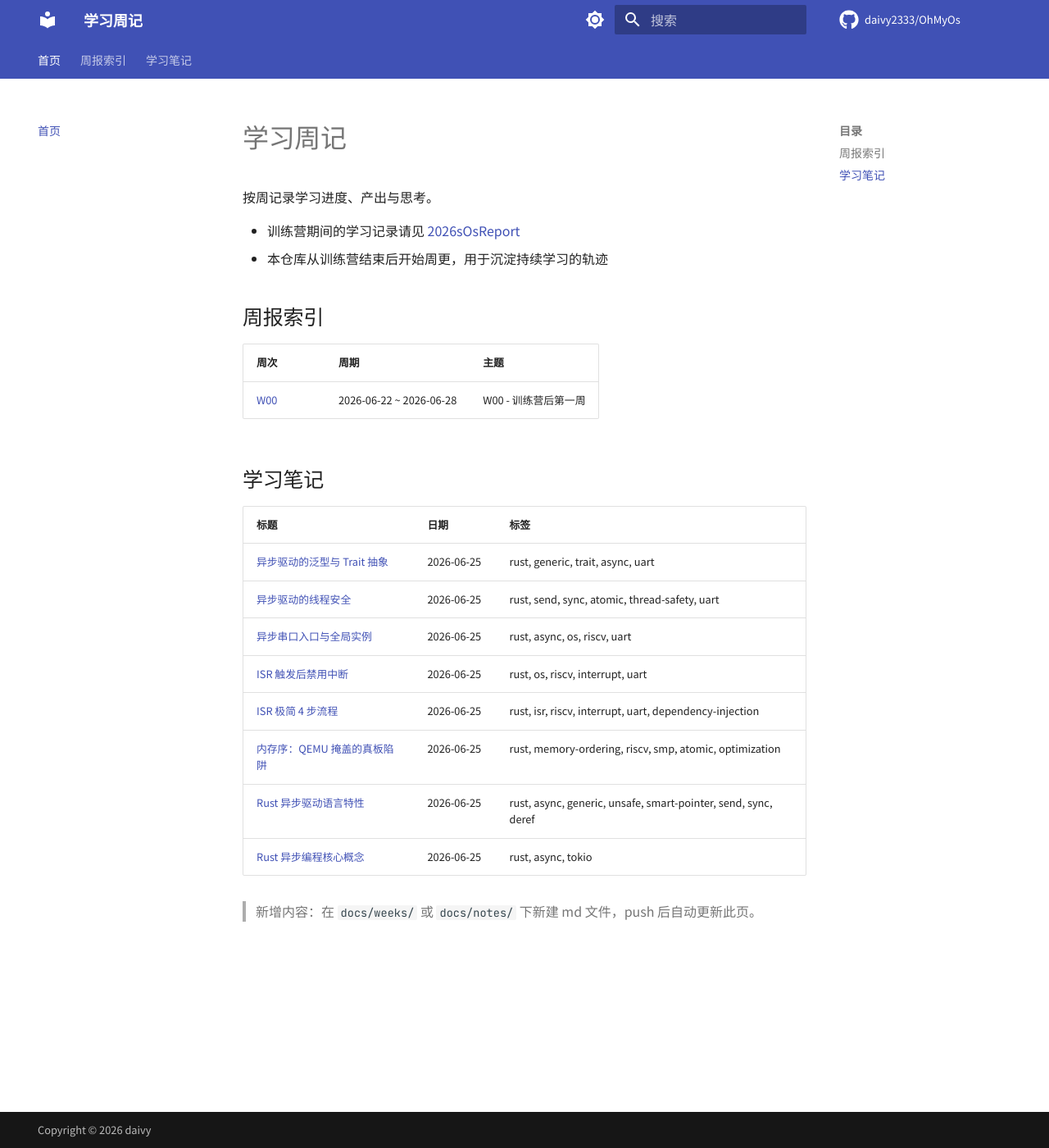
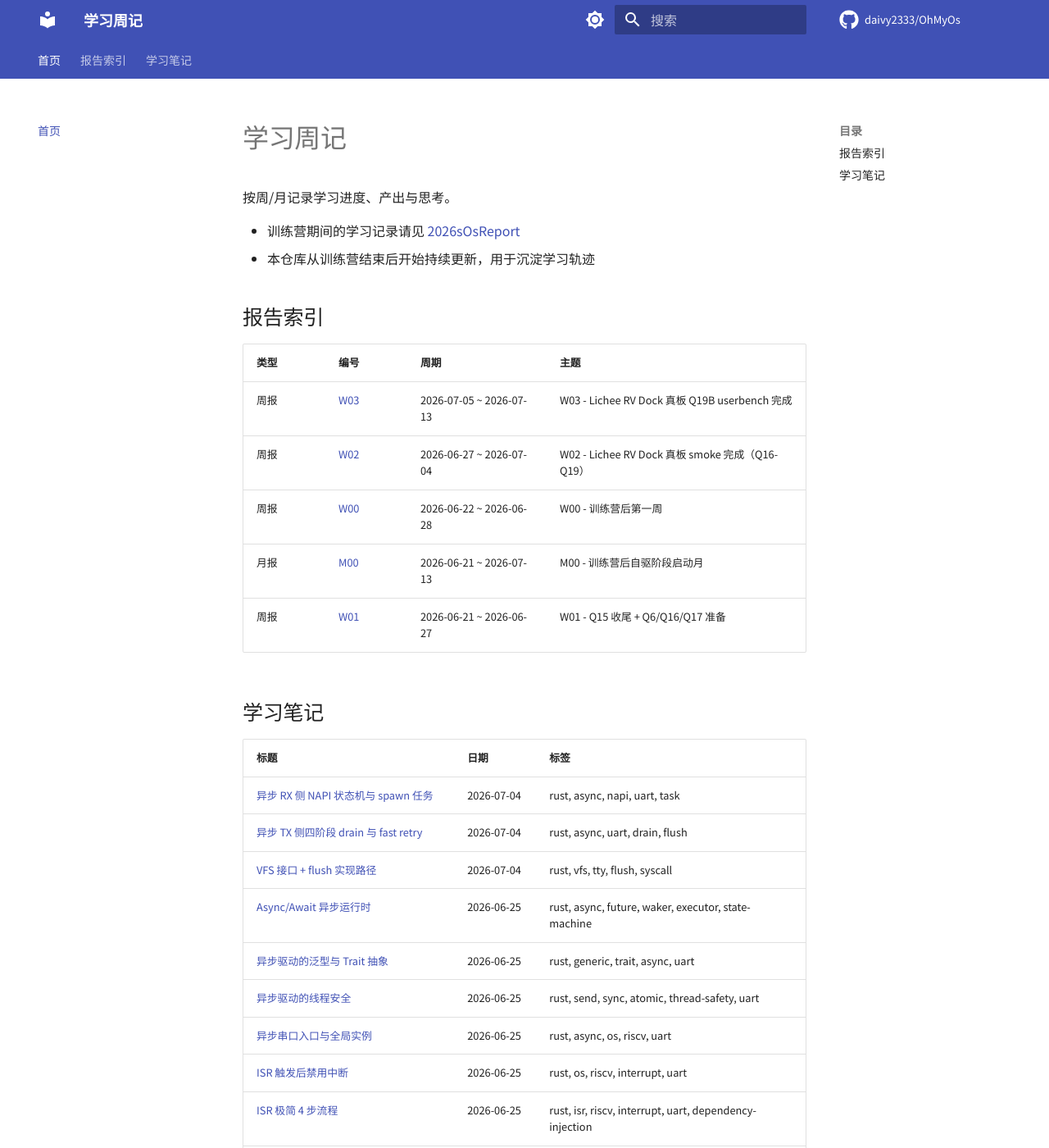
Before and after one commit to daivy2333/OhMyOs, an MkDocs documentation site: the page built from docs/index.md, in a window 1280 px wide and 1400 px high. Shown: the whole window at 82% size. Built offline with MkDocs 1.6.1 and Material for MkDocs 9.7.7, drawn with Linux system fonts in a browser that asks for light colours; comment, search, counter and statistics services are not loaded; some of the changed text lies outside the part shown.

Commit message:
chore(index): 重新生成索引表与导航（含月报）

```diff
--- a/docs/index.md
+++ b/docs/index.md
@@ -1,16 +1,20 @@
 # 学习周记
 
-按周记录学习进度、产出与思考。
+按周/月记录学习进度、产出与思考。
 
 - 训练营期间的学习记录请见 [2026sOsReport](https://github.com/daivy2333/2026sOsReport)
-- 本仓库从训练营结束后开始周更，用于沉淀持续学习的轨迹
+- 本仓库从训练营结束后开始持续更新，用于沉淀学习轨迹
 
-## 周报索引
+## 报告索引
 
 <!-- WEEKLY_INDEX_START -->
-| 周次 | 周期 | 主题 |
-| --- | --- | --- |
-| [W00](weeks/weekly-2026-W00) | 2026-06-22 ~ 2026-06-28 | W00 - 训练营后第一周 |
+| 类型 | 编号 | 周期 | 主题 |
+| --- | --- | --- | --- |
+| 周报 | [W03](weeks/weekly-2026-W03) | 2026-07-05 ~ 2026-07-13 | W03 - Lichee RV Dock 真板 Q19B userbench 完成 |
+| 周报 | [W02](weeks/weekly-2026-W02) | 2026-06-27 ~ 2026-07-04 | W02 - Lichee RV Dock 真板 smoke 完成（Q16-Q19） |
+| 周报 | [W00](weeks/weekly-2026-W00) | 2026-06-22 ~ 2026-06-28 | W00 - 训练营后第一周 |
+| 月报 | [M00](weeks/monthly-2026-M00) | 2026-06-21 ~ 2026-07-13 | M00 - 训练营后自驱阶段启动月 |
+| 周报 | [W01](weeks/weekly-2026-W01) | 2026-06-21 ~ 2026-06-27 | W01 - Q15 收尾 + Q6/Q16/Q17 准备 |
 <!-- WEEKLY_INDEX_END -->
 
 ## 学习笔记
@@ -18,6 +22,10 @@
 <!-- NOTES_INDEX_START -->
 | 标题 | 日期 | 标签 |
 | --- | --- | --- |
+| [异步 RX 侧 NAPI 状态机与 spawn 任务](notes/async-rx-napi-and-spawn) | 2026-07-04 | rust, async, napi, uart, task |
+| [异步 TX 侧四阶段 drain 与 fast retry](notes/async-tx-copier-drain) | 2026-07-04 | rust, async, uart, drain, flush |
+| [VFS 接口 + flush 实现路径](notes/async-vfs-flush-path) | 2026-07-04 | rust, vfs, tty, flush, syscall |
+| [Async/Await 异步运行时](notes/async-await-runtime) | 2026-06-25 | rust, async, future, waker, executor, state-machine |
 | [异步驱动的泛型与 Trait 抽象](notes/async-driver-generics) | 2026-06-25 | rust, generic, trait, async, uart |
 | [异步驱动的线程安全](notes/async-driver-thread-safety) | 2026-06-25 | rust, send, sync, atomic, thread-safety, uart |
 | [异步串口入口与全局实例](notes/async-uart-entry) | 2026-06-25 | rust, async, os, riscv, uart |
@@ -25,7 +33,10 @@
 | [ISR 极简 4 步流程](notes/isr-minimal-4-step) | 2026-06-25 | rust, isr, riscv, interrupt, uart, dependency-injection |
 | [内存序：QEMU 掩盖的真板陷阱](notes/memory-ordering-smp) | 2026-06-25 | rust, memory-ordering, riscv, smp, atomic, optimization |
 | [Rust 异步驱动语言特性](notes/rust-async-driver-basics) | 2026-06-25 | rust, async, generic, unsafe, smart-pointer, send, sync, deref |
-| [Rust 异步编程核心概念](notes/rust-async) | 2026-06-25 | rust, async, tokio |
+| [Lichee RV Dock 适配前期准备](notes/lichee-adaptation-prework) |  |  |
+| [Lichee Q19B kbench/userbench 问题与解决](notes/lichee-q19b-benchmark-problems-solutions) |  |  |
+| [Lichee RV Dock Smoke 前问题清单](notes/lichee-smoke-problems) |  |  |
+| [Lichee RV Dock Smoke 解决路径](notes/lichee-smoke-solutions) |  |  |
 <!-- NOTES_INDEX_END -->
 
 > 新增内容：在 `docs/weeks/` 或 `docs/notes/` 下新建 md 文件，push 后自动更新此页。
--- a/mkdocs.yml
+++ b/mkdocs.yml
@@ -44,12 +44,20 @@ theme:
 
 nav:
   - 首页: index.md
-  - 周报索引:
+  - 报告索引:
       # NAV_WEEKS_START
+      - W03 - Lichee RV Dock 真板 Q19B userbench 完成: weeks/weekly-2026-W03.md
+      - W02 - Lichee RV Dock 真板 smoke 完成（Q16-Q19）: weeks/weekly-2026-W02.md
       - W00 - 训练营后第一周: weeks/weekly-2026-W00.md
+      - M00 - 训练营后自驱阶段启动月: weeks/monthly-2026-M00.md
+      - W01 - Q15 收尾 + Q6/Q16/Q17 准备: weeks/weekly-2026-W01.md
       # NAV_WEEKS_END
   - 学习笔记:
       # NAV_NOTES_START
+      - 异步 RX 侧 NAPI 状态机与 spawn 任务: notes/async-rx-napi-and-spawn.md
+      - 异步 TX 侧四阶段 drain 与 fast retry: notes/async-tx-copier-drain.md
+      - VFS 接口 + flush 实现路径: notes/async-vfs-flush-path.md
+      - Async/Await 异步运行时: notes/async-await-runtime.md
       - 异步驱动的泛型与 Trait 抽象: notes/async-driver-generics.md
       - 异步驱动的线程安全: notes/async-driver-thread-safety.md
       - 异步串口入口与全局实例: notes/async-uart-entry.md
@@ -57,7 +65,10 @@ nav:
       - ISR 极简 4 步流程: notes/isr-minimal-4-step.md
       - 内存序：QEMU 掩盖的真板陷阱: notes/memory-ordering-smp.md
       - Rust 异步驱动语言特性: notes/rust-async-driver-basics.md
-      - Rust 异步编程核心概念: notes/rust-async.md
+      - Lichee RV Dock 适配前期准备: notes/lichee-adaptation-prework.md
+      - Lichee Q19B kbench/userbench 问题与解决: notes/lichee-q19b-benchmark-problems-solutions.md
+      - Lichee RV Dock Smoke 前问题清单: notes/lichee-smoke-problems.md
+      - Lichee RV Dock Smoke 解决路径: notes/lichee-smoke-solutions.md
       # NAV_NOTES_END
 
 plugins:
```
